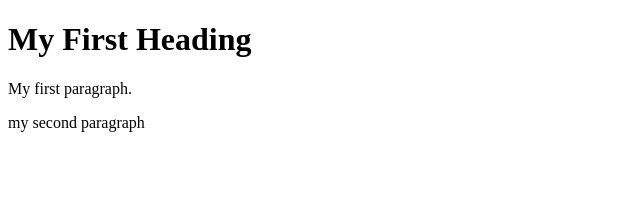
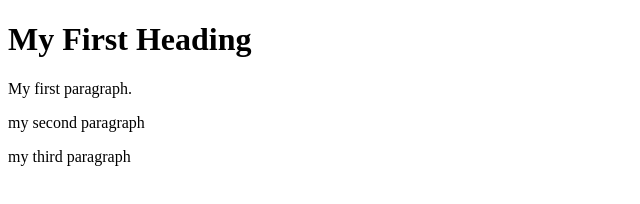
Before and after one commit to AnushAhmad/leaning, a plain HTML site: page index.html in a window 1280 px wide. Shown: the whole page, without its empty margins (0-640 px from the left). Drawn offline with Linux system fonts and the light colour scheme.

Commit message:
third commit

```diff
--- a/index.html
+++ b/index.html
@@ -5,6 +5,6 @@
 <h1>My First Heading</h1>
 <p>My first paragraph.</p>
 <p>my second paragraph</p>
-
+<p>my third paragraph</p>
 </body>
 </html>
```
